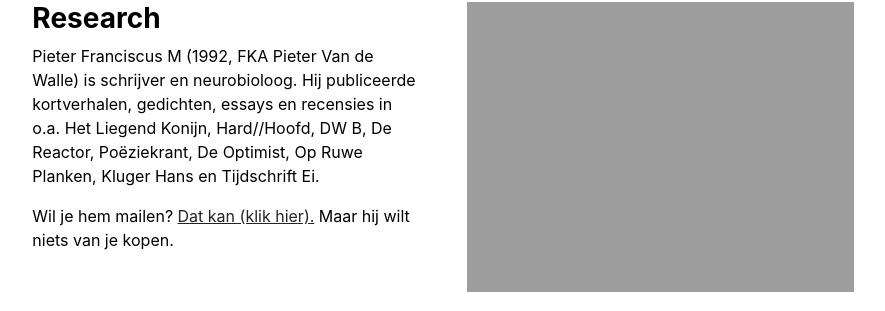
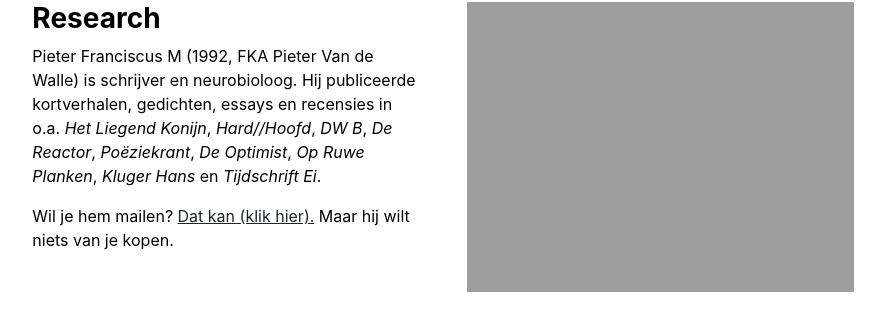
Before and after one commit to stackbit-projects/terrific-lime-f9a92, a Jekyll site: the page built from index.md, in a window 1280 px wide. Shown: the part 171-482 px from the top of the page, without its empty margins (197-1082 px from the left). Built offline with Jekyll 4.4.1, drawn with Linux system fonts in a browser that asks for light colours.

```diff
--- a/index.md
+++ b/index.md
@@ -2,7 +2,6 @@
 layout: home
 title: Home
 ---
-Pieter Franciscus M (1992, FKA Pieter Van de Walle) is schrijver en neurobioloog. Hij publiceerde kortverhalen, gedichten, essays en recensies in o.a. Het Liegend Konijn, Hard//Hoofd, DW B, De Reactor, Poëziekrant, De Optimist, Op Ruwe Planken, Kluger Hans en Tijdschrift Ei.
-
+Pieter Franciscus M (1992, FKA Pieter Van de Walle) is schrijver en neurobioloog. Hij publiceerde kortverhalen, gedichten, essays en recensies in o.a. *Het Liegend Konijn*, *Hard//Hoofd*, *DW B*, *De Reactor*, *Poëziekrant*, *De Optimist*, *Op Ruwe Planken*, *Kluger Hans* en *Tijdschrift Ei*.
 
 Wil je hem mailen? [Dat kan (klik hier).](mailto:%20Pieter.Franciscus.M@gmail.com) Maar hij wilt niets van je kopen.
```
